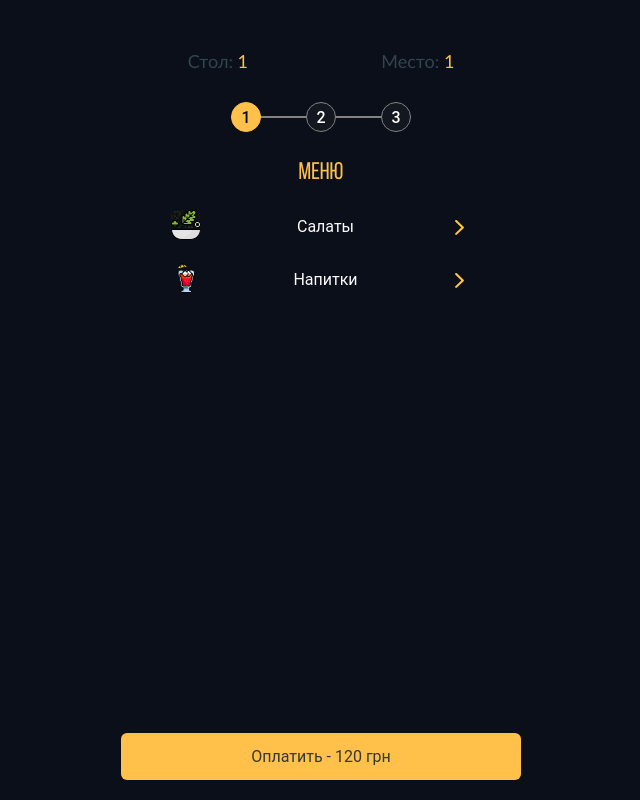
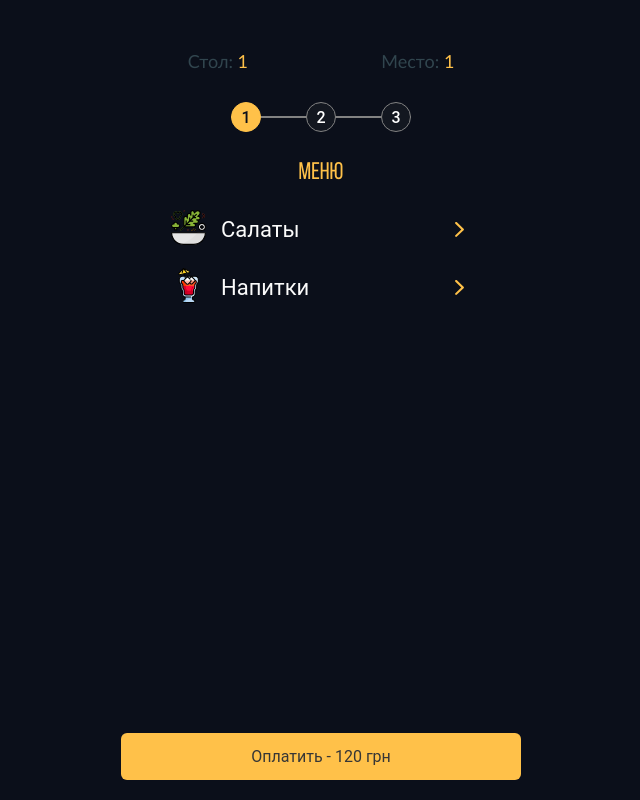
Before and after one commit to Demoniolik/risk, a plain HTML site: page index.html in a window 1280 px wide. Shown: the whole page, without its empty margins (319-959 px from the left). Drawn offline with Linux system fonts and the light colour scheme.

Commit message:
Add files via upload

```diff
--- a/css/style.css
+++ b/css/style.css
@@ -139,22 +139,26 @@
 	align-items: center;
 }
 
+#menu .dropdown .item-head .left {
+	display: flex;
+	align-items: center;
+}
+
 #menu .dropdown .item-head .item-head_icon {
 	margin-right: 15px;
 }
 
 #menu .dropdown .item-head .item-head_icon img {
-	width: 30px;
+	width: 35px;
 }
 
 #menu .dropdown .item-head .item-head_title {
 	font-family: Roboto;
 	font-style: normal;
 	font-weight: normal;
-	font-size: 16px;
+	font-size: 22px;
 	line-height: 19px;
 	color: #FBFBFB;
-	margin-right: 20px;
 }
 
 #menu .dropdown .item-head .item-head_arrow {
@@ -226,13 +230,13 @@
 
 }
 #menu .item-content .item .container-img img {
-	width: 50px;
+	width: 30px;
 	margin-right: 15px;
 }
 
 #menu .item-content .item .title {
 	font-family: Lato;
-	font-size: 22px;
+	font-size: 18px;
 	color: #fff;
 }
 
--- a/index.html
+++ b/index.html
@@ -49,8 +49,11 @@
               <div class="df">
                 <div class="dropdown">
                   <div class="item-head">
-                    <div class="item-head_icon"><img src="img/menu/salad.svg" alt="salad"></div>
-                    <div class="item-head_title">Салаты</div>
+                    <div class="left">
+                      <div class="item-head_icon"><img src="img/menu/salad.svg" alt="salad"></div>
+                      <div class="item-head_title">Салаты</div>
+                    </div>
+
                     <div class="item-head_arrow"><img src="img/arrow-right.svg" alt="arrow-right"></div>
                   </div>
                   <div class="item-content">
@@ -90,8 +93,11 @@
 
                 <div class="dropdown">
                   <div class="item-head">
-                    <div class="item-head_icon"><img src="img/menu/cocktails.svg" alt="cocktails"></div>
-                    <div class="item-head_title">Напитки</div>
+                    <div class="left">
+                      <div class="item-head_icon"><img src="img/menu/cocktails.svg" alt="cocktails"></div>
+                      <div class="item-head_title">Напитки</div>
+                    </div>
+
                     <div class="item-head_arrow"><img src="img/arrow-right.svg" alt="arrow-right"></div>
                   </div>
                   <div class="item-content">
```
